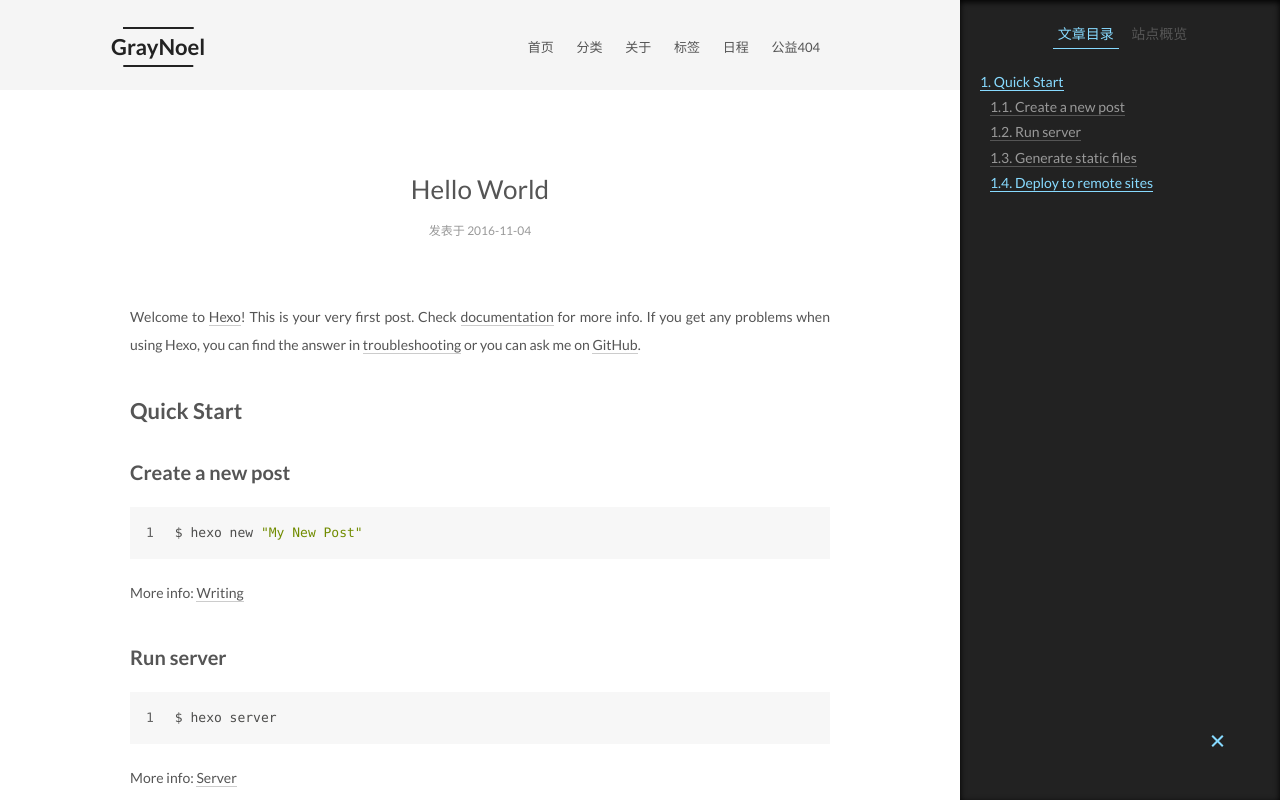
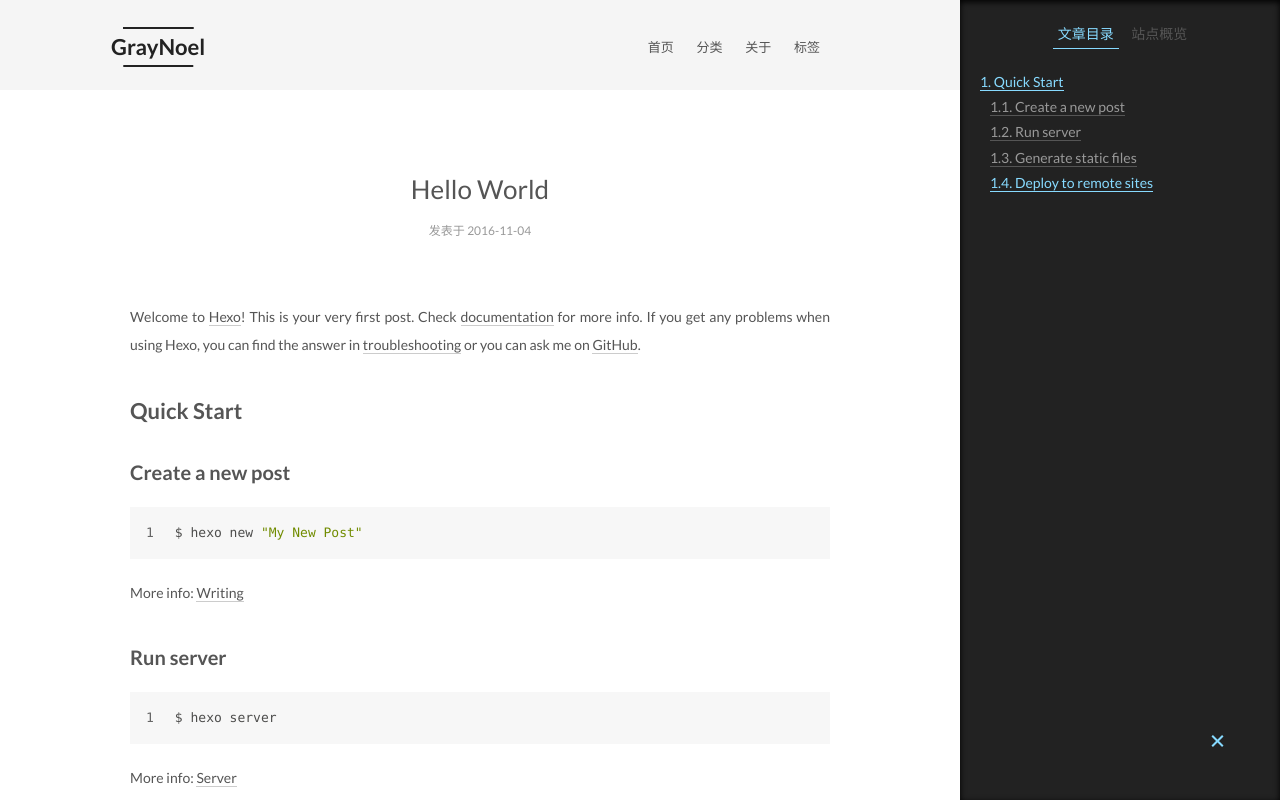
Before and after one commit to graynoel/graynoel.github.io, a plain HTML site: page 2016/11/04/hello-world/index.html in a window 1280 px wide. Shown: the top 800 px of the page. Drawn offline with Linux system fonts and the light colour scheme.

Commit message:
Site updated: 2016-11-05 12:18:09

```diff
--- a/2016/11/04/hello-world/index.html
+++ b/2016/11/04/hello-world/index.html
@@ -201,22 +201,6 @@ Quick">
           <a href="/tags" rel="section">
 
             标签
-          </a>
-        </li>
-
-
-        <li class="menu-item menu-item-schedule">
-          <a href="/schedule" rel="section">
-
-            日程
-          </a>
-        </li>
-
-
-        <li class="menu-item menu-item-commonweal">
-          <a href="/404.html" rel="section">
-
-            公益404
           </a>
         </li>
 
--- a/css/main.css
+++ b/css/main.css
@@ -1563,7 +1563,7 @@ pre .javascript .function {
   width: 4px;
   height: 4px;
   border-radius: 50%;
-  background: #268e7c;
+  background: #94ffff;
 }
 .links-of-blogroll {
   font-size: 13px;
```
Also changed, not shown: archives/2016/11/index.html (+0 -16 lines), archives/2016/index.html (+0 -16 lines), archives/index.html (+0 -16 lines), index.html (+0 -16 lines).
